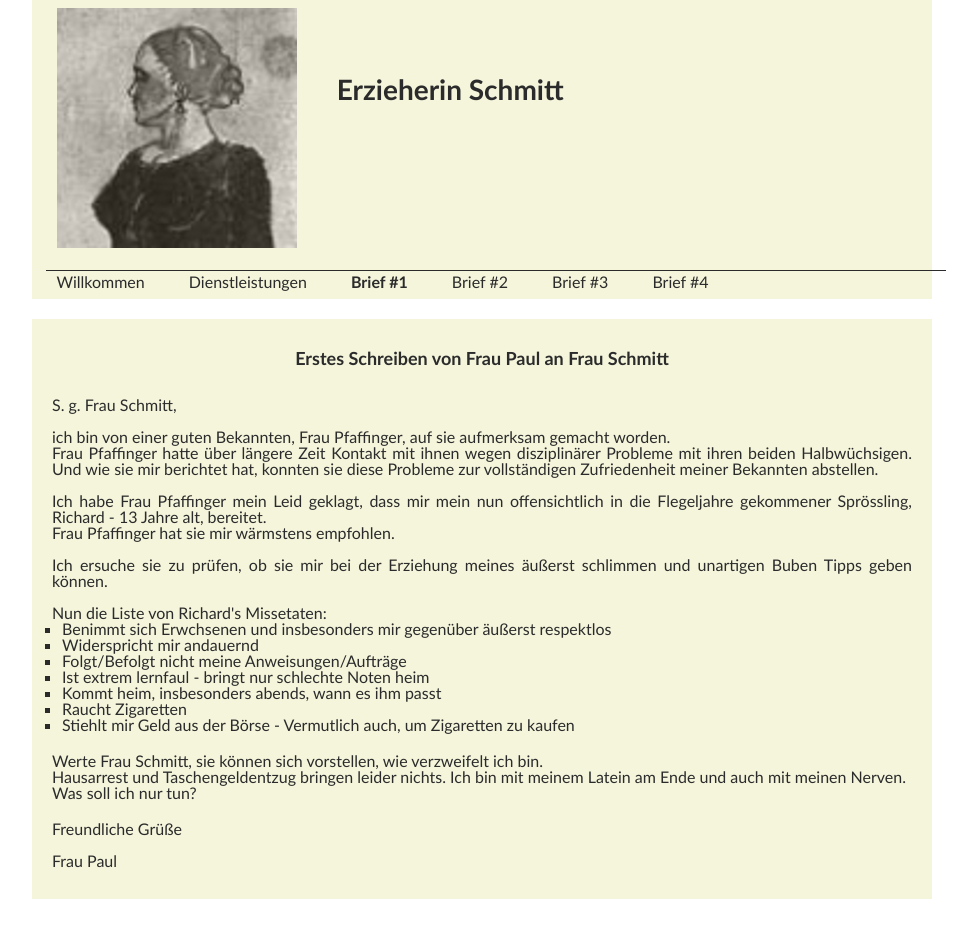
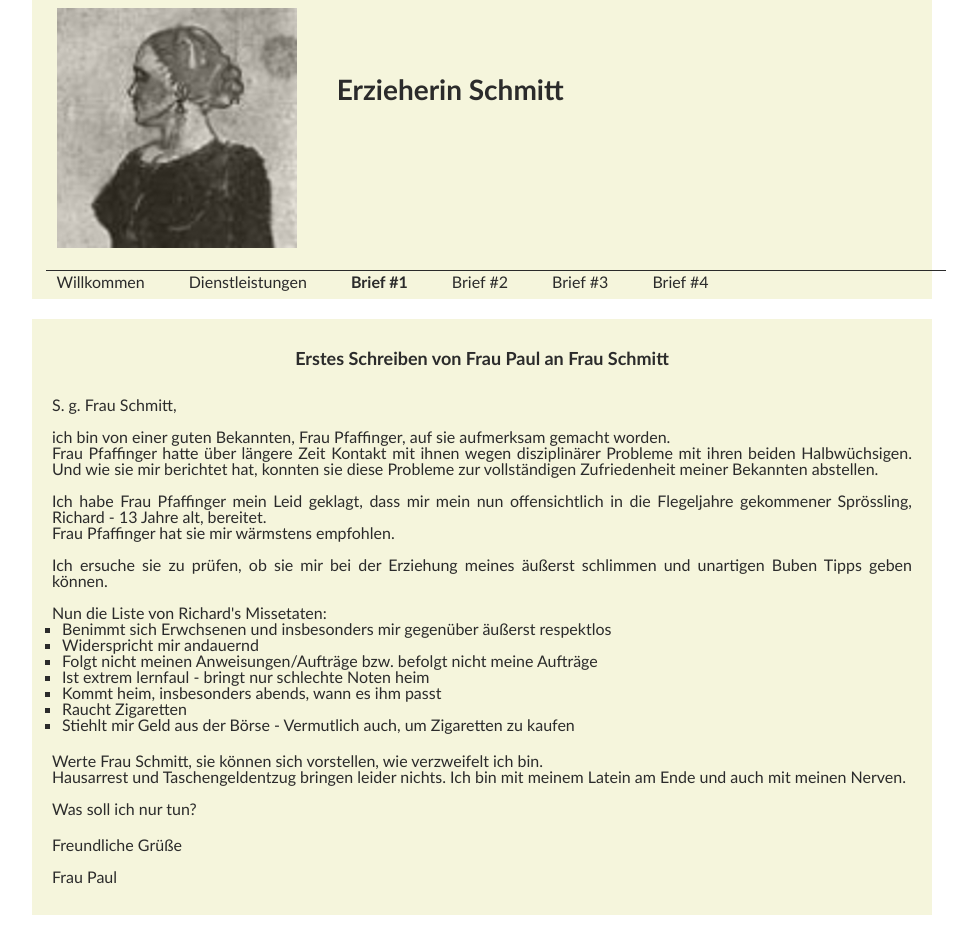
Before and after one commit to richardtraindl/tierarztpraxis-kaiserstrasse.at, a Jekyll site: the page built from xyz123/Schmitt/brief1.html, in a window 1280 px wide. Shown: the whole page, without its empty margins (158-1135 px from the left). Built offline with Jekyll 4.4.1, drawn with Linux system fonts in a browser that asks for light colours.

Commit message:
customize

```diff
--- a/xyz123/Schmitt/brief1.html
+++ b/xyz123/Schmitt/brief1.html
@@ -26,7 +26,7 @@ id: brief1
         <ul style="padding-bottom: 20px">
             <li>Benimmt sich Erwchsenen und insbesonders mir gegenüber äußerst respektlos</li>
             <li>Widerspricht mir andauernd</li>
-            <li>Folgt/Befolgt nicht meine Anweisungen/Aufträge</li>
+            <li>Folgt nicht meinen Anweisungen/Aufträge bzw. befolgt nicht meine Aufträge</li>
             <li>Ist extrem lernfaul - bringt nur schlechte Noten heim</li>
             <li>Kommt heim, insbesonders abends, wann es ihm passt</li>
             <li>Raucht Zigaretten</li>
@@ -35,8 +35,8 @@ id: brief1
 
         <p>
             Werte Frau Schmitt, sie können sich vorstellen, wie verzweifelt ich bin. <br>
-            Hausarrest und Taschengeldentzug bringen leider nichts. Ich bin mit meinem Latein am Ende und auch mit meinen Nerven.<br>
-            Was soll ich nur tun?<br>
+            Hausarrest und Taschengeldentzug bringen leider nichts. Ich bin mit meinem Latein am Ende und auch mit meinen Nerven. <br>
+            <br>Was soll ich nur tun?<br>
         </p>
 
         <p>
```
